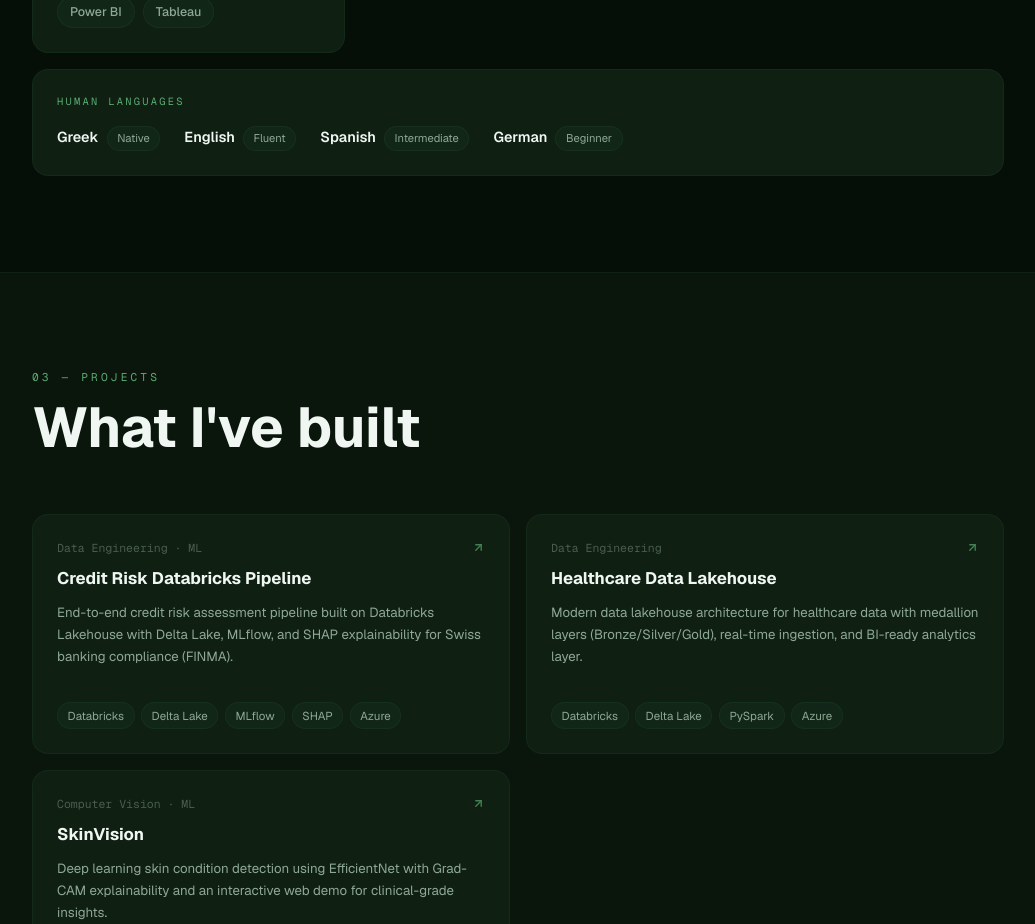
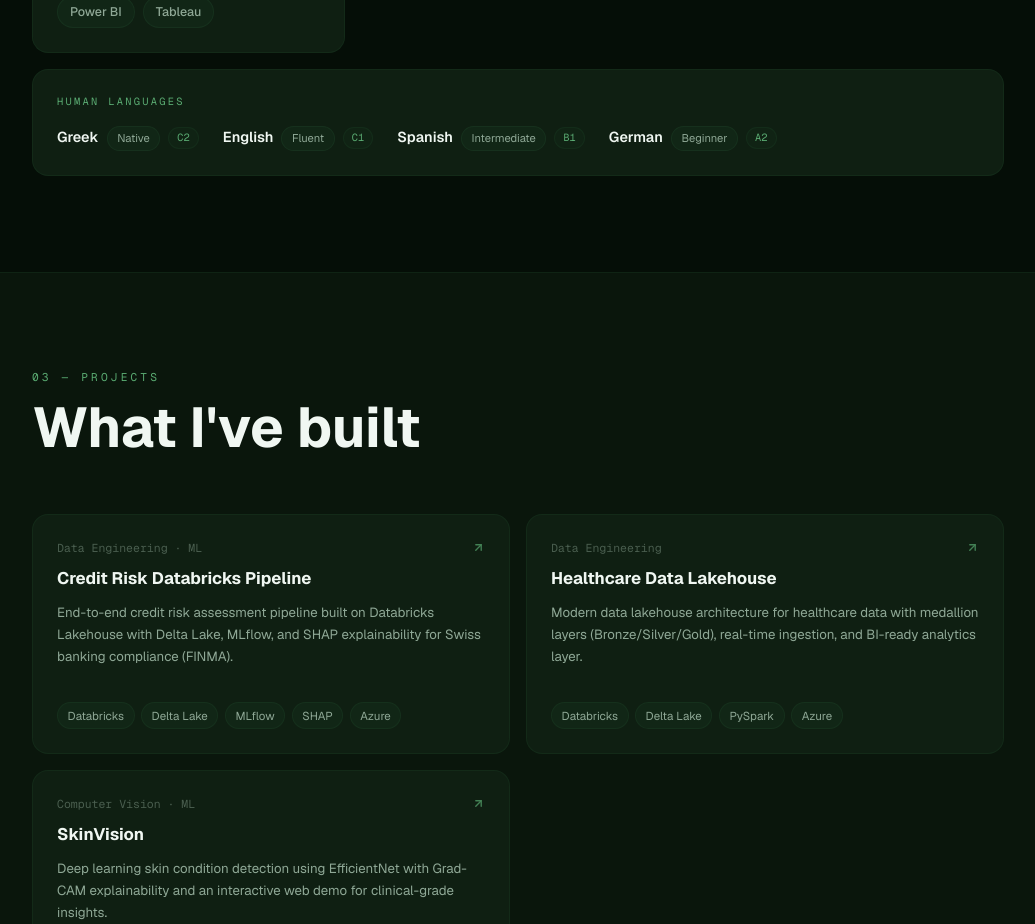
Before and after one commit to kitsakisGk/PersonalPortfolio, a Next.js app: page / in a window 1280 px wide. Shown: the part 2500-3424 px from the top of the page, without its empty margins (122-1157 px from the left). Built offline with nearby package versions, Linux system fonts and the light colour scheme.

Commit message:
Show CEFR level badge on language entries in Skills section

```diff
--- a/components/sections/Skills.tsx
+++ b/components/sections/Skills.tsx
@@ -101,7 +101,7 @@ export default function Skills() {
           Human Languages
         </p>
         <div style={{ display: "flex", flexWrap: "wrap", gap: "1.5rem" }}>
-          {languages.map(({ lang, level }) => (
+          {languages.map(({ lang, level, detail }) => (
             <div key={lang} style={{ display: "flex", alignItems: "center", gap: "0.5rem" }}>
               <span style={{ fontSize: "0.9rem", fontWeight: 600, color: "var(--text-primary)" }}>
                 {lang}
@@ -118,6 +118,21 @@ export default function Skills() {
               >
                 {level}
               </span>
+              {detail && (
+                <span
+                  style={{
+                    fontSize: "0.65rem",
+                    fontFamily: "var(--font-geist-mono), monospace",
+                    padding: "0.15rem 0.5rem",
+                    borderRadius: "999px",
+                    background: "rgba(37,87,54,0.08)",
+                    color: "var(--accent-light)",
+                    border: "1px solid rgba(37,87,54,0.18)",
+                  }}
+                >
+                  {detail}
+                </span>
+              )}
             </div>
           ))}
         </div>
```
